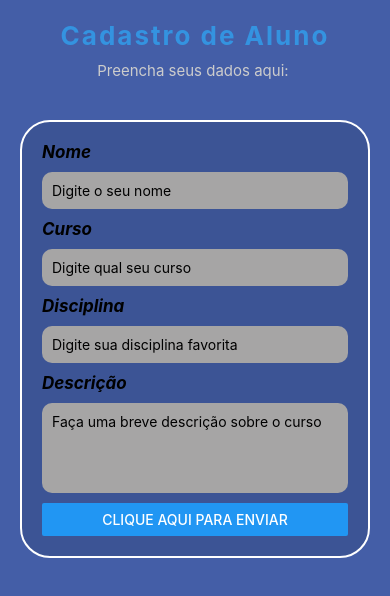
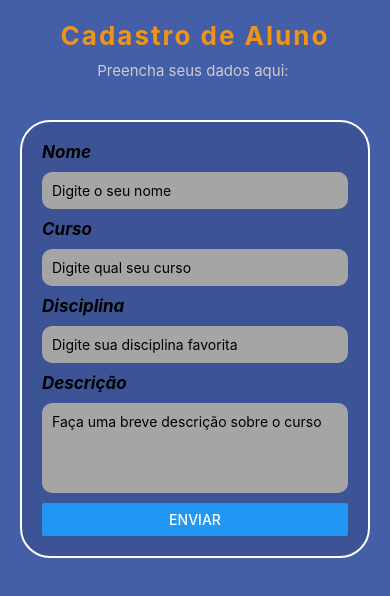
Before and after one commit to LuisGdev13/CP1-Mobile, a React Native app: screen / in a window 390 px wide. Shown: the top 596 px of the page. Built offline with nearby package versions, Linux system fonts and the light colour scheme.

Commit message:
feat: Adicionando obrigatoriedade nos campos de input

```diff
--- a/App.js
+++ b/App.js
@@ -11,6 +11,20 @@ export default function App() {
   const [descAluno, setDescricao] = useState("");
   const[mostrarDados,setMostrarDados]=useState(false)
 
+  // obriga a pessoa preencher todos os campos
+  const handleEnviar = () => {
+  if (
+    nomeAluno.trim() === "" ||
+    cAluno.trim() === "" ||
+    disciAluno.trim() === "" ||
+    descAluno.trim() === ""
+  ) {
+    alert("Preencha todos os campos!");
+    return;
+  }
+
+  setMostrarDados(true);
+};
 
   return (
     <SafeAreaProvider>
@@ -64,8 +78,8 @@ export default function App() {
       />
 
     <Button
-      title='Clique aqui para enviar'
-      onPress={()=>setMostrarDados(!mostrarDados)}
+      title='Enviar'
+      onPress={handleEnviar}
     />
   </View>
 
@@ -106,7 +120,7 @@ const styles = StyleSheet.create({
     textAlignVertical: 'top',
   },
   titulo: {
-    color: '#3493e0',
+    color: '#ee9519',
     fontSize: 26,
     fontWeight: 'bold',
     textAlign: 'center',
--- a/components/RenderizarDados.jsx
+++ b/components/RenderizarDados.jsx
@@ -9,7 +9,6 @@ export default ({nomeAluno,cAluno, disciAluno, descAluno})=>{
             <Text>A matéria favorita do aluno: {disciAluno} </Text>
             <Text>Descrição do aluno: {descAluno}</Text>
         </View>
-
     )
 }
 
```
